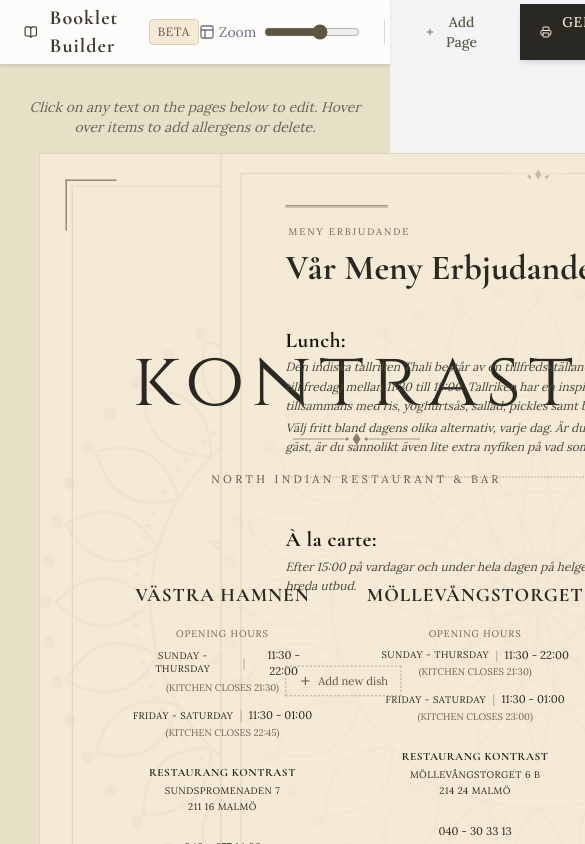
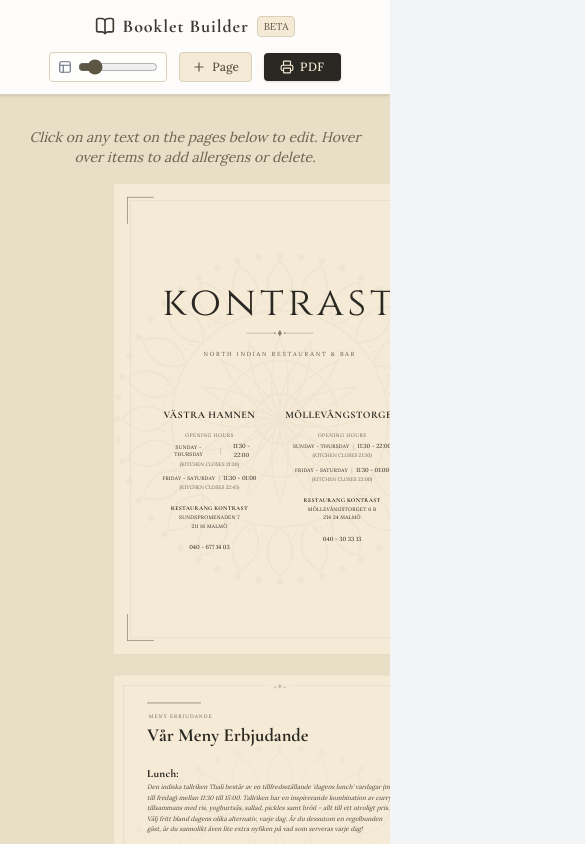
Before and after one commit to DonBinoy/menu-maker, a Next.js app: page / in a window 390 px wide. Shown: the top 844 px of the page, 585 px wide, since content can reach past the window. Built offline with nearby package versions, Linux system fonts and the light colour scheme.

Commit message:
mobile view

```diff
--- a/src/app/page.tsx
+++ b/src/app/page.tsx
@@ -1,6 +1,6 @@
 "use client";
 
-import { useState } from "react";
+import { useState, useEffect } from "react";
 import Mandala from "@/components/Mandala";
 import EditableText from "@/components/EditableText";
 import { AllergenLegend, AllergenIconsList, AllergenType } from "@/components/AllergenIcons";
@@ -41,6 +41,23 @@
   const [restaurantName, setRestaurantName] = useState("kontrast");
   const [subtitle, setSubtitle] = useState("NORTH INDIAN RESTAURANT & BAR");
   const [zoom, setZoom] = useState(0.8);
+
+  useEffect(() => {
+    if (typeof window !== 'undefined') {
+      const setMobileZoom = () => {
+        if (window.innerWidth < 640) {
+          setZoom(0.42);
+        } else if (window.innerWidth < 1024) {
+          setZoom(0.6);
+        } else {
+          setZoom(0.8);
+        }
+      };
+      setMobileZoom();
+      window.addEventListener('resize', setMobileZoom);
+      return () => window.removeEventListener('resize', setMobileZoom);
+    }
+  }, []);
 
   const [locations, setLocations] = useState<LocationData[]>([
     {
@@ -235,45 +252,45 @@
   };
 
   return (
-    <div className="min-h-screen bg-[#e8dfc7] pb-24 print-container font-lora text-[#2a2822]">
+    <div className="min-h-screen bg-[#e8dfc7] pb-24 print-container font-lora text-[#2a2822] overflow-x-hidden">
 
       {/* Top Navbar Builder Controls - Hidden on Print */}
       <div className="sticky top-0 z-50 bg-white/90 backdrop-blur-md border-b border-[#d8d0b7] shadow-sm no-print mb-8">
-        <div className="max-w-[1600px] mx-auto px-6 h-16 flex justify-between items-center">
-          <div className="flex items-center gap-3">
-            <BookOpen className="text-[#3c3a32]" />
-            <h1 className="text-xl font-bold font-cormorant tracking-wider text-[#3c3a32]">Booklet Builder</h1>
-            <span className="text-xs bg-[#f5ead5] text-[#5c5643] px-2 py-1 rounded-sm border border-[#d8d0b7] ml-2 font-lora uppercase tracking-wider">Beta</span>
+        <div className="max-w-[1600px] mx-auto px-4 py-3 flex flex-col sm:flex-row justify-between items-center gap-3">
+          <div className="flex items-center gap-2 justify-center w-full sm:w-auto">
+            <BookOpen className="text-[#3c3a32] w-5 h-5" />
+            <h1 className="text-lg font-bold font-cormorant tracking-wider text-[#3c3a32]">Booklet Builder</h1>
+            <span className="text-[10px] bg-[#f5ead5] text-[#5c5643] px-1.5 py-0.5 rounded-sm border border-[#d8d0b7] font-lora uppercase">Beta</span>
           </div>
 
-          <div className="flex items-center gap-6">
-            <div className="flex items-center gap-2 text-sm text-gray-500 font-lora">
-              <span className="flex items-center gap-1"><Layout size={16} /> Zoom</span>
+          <div className="flex flex-wrap items-center justify-center gap-3 w-full sm:w-auto">
+            <div className="flex items-center gap-1.5 text-xs text-gray-500 font-lora bg-white/50 px-2 py-1.5 rounded border border-[#d8d0b7]">
+              <Layout size={14} />
               <input
                 type="range"
-                min="0.5"
+                min="0.3"
                 max="1"
                 step="0.05"
                 value={zoom}
                 onChange={(e) => setZoom(parseFloat(e.target.value))}
-                className="w-24 accent-[#5c5643]"
+                className="w-20 accent-[#5c5643]"
                 title="Zoom Preview"
               />
             </div>
 
-            <div className="h-6 w-px bg-gray-300"></div>
-
             <button
               onClick={addMenuPage}
-              className="flex items-center gap-2 text-[#5c5643] hover:bg-[#f5ead5] px-4 py-2 rounded transition text-sm font-medium font-lora"
+              className="flex items-center gap-1.5 text-[#5c5643] bg-[#f5ead5] hover:bg-[#e8dfc7] px-3 py-1.5 rounded transition text-xs font-medium font-lora border border-[#d8d0b7]"
+              suppressHydrationWarning
             >
-              <Plus size={16} /> Add Page
+              <Plus size={14} /> Page
             </button>
             <button
               onClick={handlePrint}
-              className="flex items-center gap-2 bg-[#2a2822] text-[#f5ead5] px-5 py-2 hover:bg-[#1a1814] transition shadow-md text-sm font-medium font-lora uppercase tracking-wider"
+              className="flex items-center gap-1.5 bg-[#2a2822] text-[#f5ead5] px-4 py-1.5 hover:bg-[#1a1814] transition shadow text-xs font-medium font-lora uppercase tracking-wider rounded"
+              suppressHydrationWarning
             >
-              <Printer size={16} /> Generate PDF
+              <Printer size={14} /> PDF
             </button>
           </div>
         </div>
@@ -283,13 +300,21 @@
         <p className="text-[#6b6452] text-sm text-center font-lora italic">Click on any text on the pages below to edit. Hover over items to add allergens or delete.</p>
       </div>
 
-      {/* Zoom Wrapper - strictly disabled during print to prevent margin issues */}
-      <div
-        className="origin-top transition-transform duration-300 ease-out flex justify-center print:!transform-none print:!mb-0"
-        style={{ transform: `scale(${zoom})`, marginBottom: `-${(1 - zoom) * 100}vh` }}
-      >
-        {/* Pages Container - Strict 2 Column Grid for screen, Block for print */}
-        <div className="grid grid-cols-2 gap-x-16 gap-y-12 print:block print:!m-0 print:!p-0 print:w-full w-fit mx-auto">
+      {/* Scroll canvas - horizontally scrollable on mobile */}
+      <div className="overflow-x-auto overflow-y-visible">
+        {/* Transform origin wrapper - scales from top center */}
+        <div
+          className="origin-top transition-transform duration-300 ease-out print:!transform-none"
+          style={{
+            transform: `scale(${zoom})`,
+            // collapse the extra whitespace the scale creates below
+            marginBottom: `-${(1 - zoom) * 297 * (menuPages.length + 1)}px`,
+          }}
+        >
+          {/* Inner centering wrapper */}
+          <div className="flex justify-center">
+            {/* Pages Container - 1 col on small, 2 col on xl, block on print */}
+            <div className="grid grid-cols-1 xl:grid-cols-2 gap-x-16 gap-y-12 print:block print:!m-0 print:!p-0 w-fit mx-auto">
 
           {/* Cover Page */}
           <div className="w-[210mm] h-[297mm] bg-[#f5ead5] shadow-none border border-[#d8d0b7] print:!border-none relative overflow-hidden print-page flex flex-col justify-between shrink-0 p-12 mx-auto">
@@ -389,6 +414,7 @@
                 onClick={() => deleteMenuPage(page.id)}
                 className="absolute -top-12 -right-12 text-red-500 hover:bg-red-50 p-2 no-print opacity-0 group-hover/page:opacity-100 transition shadow-sm z-50 border border-red-200 rounded-full bg-white"
                 title="Delete Page"
+                suppressHydrationWarning
               >
                 <Trash2 size={20} />
               </button>
@@ -413,7 +439,7 @@
 
               <div className="flex-1 flex flex-col gap-8">
                 {page.items.map((item, itemIndex) => (
-                  <div key={item.id} className="flex flex-col relative group hover:bg-[#e8dfc7]/60 p-3 -mx-3 transition">
+                  <div key={item.id} className="flex flex-col relative group hover:bg-[#e8dfc7]/60 focus-within:bg-[#e8dfc7]/60 p-3 -mx-3 transition">
                     <div className="flex items-baseline gap-3 mb-2">
                       <EditableText
                         value={item.name}
@@ -430,8 +456,9 @@
                       {/* Item Delete Button */}
                       <button
                         onClick={() => deleteMenuItem(page.id, item.id)}
-                        className="text-red-400 hover:text-red-600 ml-2 no-print opacity-0 group-hover:opacity-100 transition"
+                        className="text-red-400 hover:text-red-600 ml-2 no-print opacity-0 group-hover:opacity-100 group-focus-within:opacity-100 transition"
                         title="Delete Item"
+                        suppressHydrationWarning
                       >
                         <Trash2 size={16} />
                       </button>
@@ -462,8 +489,8 @@
                       />
                     </div>
 
-                    {/* Allergen Toggle UI - Only visible on hover in builder */}
-                    <div className="no-print absolute top-[90%] left-0 bg-[#f5ead5] border border-[#d8d0b7] shadow-xl p-3 z-20 flex flex-wrap gap-2 w-64 opacity-0 group-hover:opacity-100 transition-all translate-y-2 pointer-events-none group-hover:pointer-events-auto">
+                    {/* Allergen Toggle UI - Visible on hover/focus in builder */}
+                    <div className="no-print absolute top-[90%] left-0 bg-[#f5ead5] border border-[#d8d0b7] shadow-xl p-3 z-20 flex flex-wrap gap-2 w-64 opacity-0 group-hover:opacity-100 group-focus-within:opacity-100 transition-all translate-y-2 pointer-events-none group-hover:pointer-events-auto group-focus-within:pointer-events-auto">
                       <div className="w-full text-xs text-[#5c5643] mb-1 font-lora italic">Toggle Allergens</div>
                       {(['milk', 'nuts', 'gluten', 'fish', 'eggs', 'soya', 'crustaceans', 'celery', 'peanuts', 'sulphites', 'mustard', 'sesame'] as AllergenType[]).map(a => (
                         <button
@@ -488,6 +515,7 @@
                 <button
                   onClick={() => addMenuItem(page.id)}
                   className="no-print self-start flex items-center gap-2 text-sm text-[#5c5643] hover:text-[#2a2822] hover:bg-[#e8dfc7] px-4 py-2 transition mt-2 border border-dashed border-[#a59e8c] font-lora"
+                  suppressHydrationWarning
                 >
                   <Plus size={16} /> Add new dish
                 </button>
@@ -502,6 +530,8 @@
             </div>
           </div>
         ))}
+            </div>
+          </div>
         </div>
       </div>
     </div>
```
